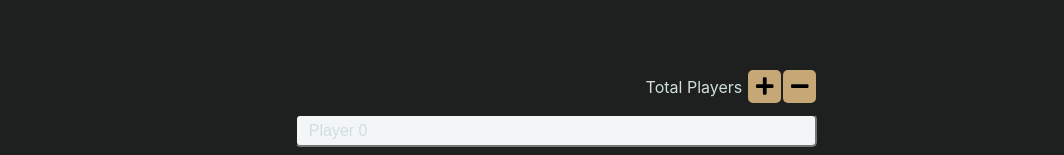
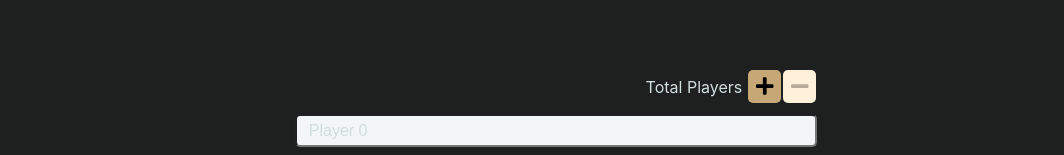
Before and after one commit to LevPewPew/iswolation-challenge-frontend, a React (Create React App) app: page / in a window 1280 px wide. Both pictures are taken after typing "Sample" into the empty fields and a click on the button "Next". Shown: the part 205-360 px from the top of the page, without its empty margins (84-1148 px from the left). Built offline with nearby package versions, Linux system fonts and the light colour scheme.

Commit message:
fixed bugs with inc dec buttons

```diff
--- a/src/components/NewGameForm/NewGameForm.jsx
+++ b/src/components/NewGameForm/NewGameForm.jsx
@@ -202,7 +202,7 @@ function NewGameForm() {
     };
 
     return (
-      <form className="NewGameForm PlayersForm" onSubmit={handleSubmit(onSubmit)}>
+      <form className="NewGameForm ExercisesForm" onSubmit={handleSubmit(onSubmit)}>
         <div className="inc-dec-container">
           <p>Total Exercises</p>
           <IncrementBtn
--- a/src/components/forms/DecrementBtn/DecrementBtn.jsx
+++ b/src/components/forms/DecrementBtn/DecrementBtn.jsx
@@ -3,7 +3,7 @@ import { FontAwesomeIcon } from '@fortawesome/react-fontawesome';
 import { faMinus } from '@fortawesome/free-solid-svg-icons';
 import { colors } from 'styles';
 
-function IncrementBtn({ min, stateSetter, stateValue }) {
+function DecrementBtn({ min, stateSetter, stateValue }) {
   const handleClick = (event) => {
     event.preventDefault();
 
@@ -13,10 +13,10 @@ function IncrementBtn({ min, stateSetter, stateValue }) {
   };
 
   return (
-    <button className="IncrementBtn" onClick={handleClick} disabled={stateValue === min}>
+    <button className="DecrementBtn" onClick={handleClick} disabled={stateValue === min}>
       <FontAwesomeIcon icon={faMinus} color={colors.doYouEvenLift} />
     </button>
   );
 }
 
-export default IncrementBtn;
+export default DecrementBtn;
--- a/src/components/forms/DecrementBtn/DecrementBtn.scss
+++ b/src/components/forms/DecrementBtn/DecrementBtn.scss
@@ -5,7 +5,7 @@
   padding: 0;
   border: 0;
   border-radius: 5px;
-  background: $swolePatrolDark;
+  background: $doYouEvenLiftDark;
   font-size: 1.25em;
 
   &:active {
@@ -15,6 +15,6 @@
   }
 
   &:disabled {
-    background: $swolePatrolLight;
+    background: $doYouEvenLiftLight;
   }
 }
--- a/src/components/forms/IncrementBtn/IncrementBtn.scss
+++ b/src/components/forms/IncrementBtn/IncrementBtn.scss
@@ -7,7 +7,6 @@
   border-radius: 5px;
   background: $doYouEvenLiftDark;
   font-size: 1.25em;
-
 
   &:active {
     .fa-plus {
--- a/src/config/validation.js
+++ b/src/config/validation.js
@@ -3,12 +3,12 @@ export const validation = {
   MAX_GROUP_NAME_CHARS: 15, // 15 chosen to make frontend display logic easier
   MIN_PLAYERS_CHARS: 1, // no blank names
   MAX_PLAYERS_CHARS: 16, // 16 chosen to make frontend display logic easier
-  MIN_PLAYERS_COUNT: 1, // less than 1 player is pointless
-  MAX_PLAYERS_COUNT: 100, // 100, UX design decision
+  MIN_PLAYERS_LENGTH: 1, // less than 1 player is pointless
+  MAX_PLAYERS_LENGTH: 100, // 100, UX design decision
   MIN_EXERCISE_NAME_CHARS: 1, // no blank names
   MAX_EXERCISE_NAME_CHARS: 18,  // 18 chosen to make frontend display logic easier
-  MIN_EXERCISES_COUNT: 1, // less than 1 player is pointless
-  MAX_EXERCISES_COUNT: 10,  // 10, UX design decision
+  MIN_EXERCISES_LENGTH: 1, // less than 1 player is pointless
+  MAX_EXERCISES_LENGTH: 10,  // 10, UX design decision
   MIN_REPS_COUNT: 1, // less than 1 rep is pointless
   MAX_REPS_COUNT: 999 // 999 chosen to make frontend display logic easier, and also to prevent people from killing themselves reaching crazy reps
 }
```
